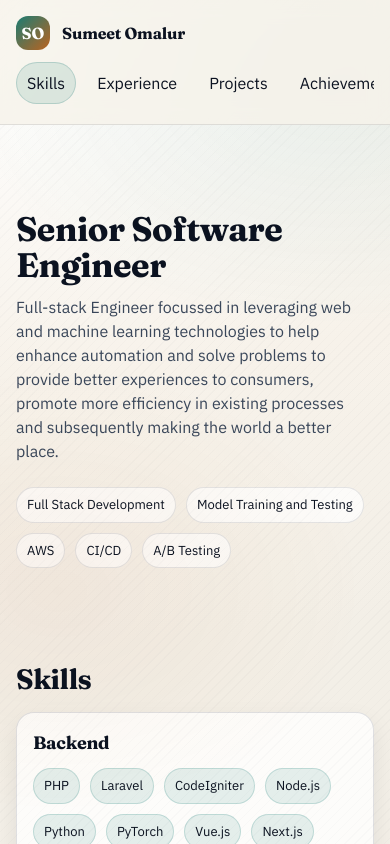
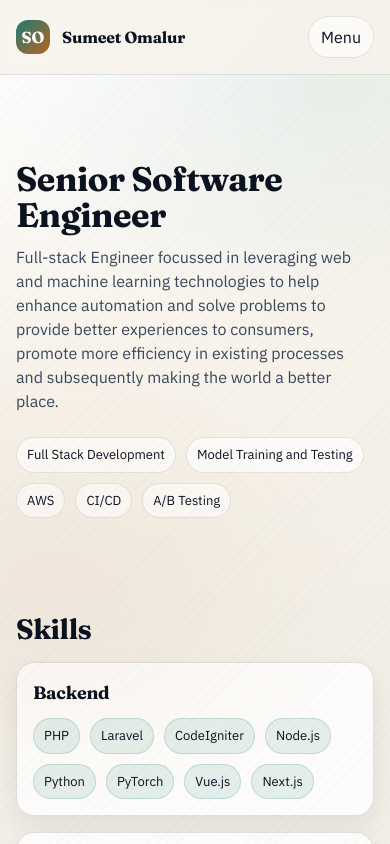
Before and after one commit to somalur/somalur.github.io, a Next.js app: page / in a window 390 px wide. Shown: the top 844 px of the page. Built offline with nearby package versions, Linux system fonts and the light colour scheme.

Commit message:
Use dropdown nav on mobile

```diff
--- a/src/app/page.module.css
+++ b/src/app/page.module.css
@@ -75,6 +75,18 @@
   display: flex;
   flex-wrap: wrap;
   gap: 10px;
+}
+
+.navDetails {
+  position: relative;
+}
+
+.navSummary {
+  display: none;
+}
+
+details.navDetails:not([open]) > nav {
+  display: flex;
 }
 
 .navLink {
@@ -265,39 +277,54 @@
     padding: var(--space-3);
   }
 
-  .siteHeader .container {
-    flex-wrap: wrap;
-    align-items: flex-start;
-    gap: var(--space-2);
+  .brandTitle {
+    font-size: 16px;
   }
 
-  .brand {
-    min-width: 0;
+  .navSummary {
+    display: inline-flex;
+    align-items: center;
+    gap: 10px;
+    padding: 8px 12px;
+    border-radius: 999px;
+    border: 1px solid rgba(15, 23, 42, 0.10);
+    background: rgba(255, 255, 255, 0.60);
+    color: var(--ink);
+    cursor: pointer;
+    user-select: none;
   }
 
-  .brandTitle {
-    font-size: 16px;
-    white-space: nowrap;
-    overflow: hidden;
-    text-overflow: ellipsis;
-    max-width: 72vw;
+  .navSummary:focus-visible {
+    outline: 3px solid var(--ring);
+    outline-offset: 3px;
   }
 
-  .siteNav {
-    width: 100%;
-    flex-wrap: nowrap;
-    overflow-x: auto;
-    -webkit-overflow-scrolling: touch;
-    scrollbar-width: none;
-    padding-bottom: 4px;
-  }
-
-  .siteNav::-webkit-scrollbar {
+  .navSummary::-webkit-details-marker {
     display: none;
   }
 
+  details.navDetails:not([open]) > nav {
+    display: none;
+  }
+
+  details.navDetails[open] > nav {
+    display: flex;
+    position: absolute;
+    right: 0;
+    top: calc(100% + 10px);
+    min-width: 220px;
+    flex-direction: column;
+    align-items: stretch;
+    padding: 10px;
+    border-radius: 16px;
+    border: 1px solid rgba(15, 23, 42, 0.12);
+    background: rgba(255, 255, 255, 0.92);
+    box-shadow: 0 18px 50px rgba(15, 23, 42, 0.18);
+    backdrop-filter: blur(10px);
+  }
+
   .navLink {
-    white-space: nowrap;
+    padding: 10px 12px;
   }
 }
 
--- a/src/app/page.tsx
+++ b/src/app/page.tsx
@@ -18,6 +18,8 @@ export default function Home() {
             <span className={styles.brandTitle}>Sumeet Omalur</span>
           </div>
 
+          <details className={styles.navDetails}>
+            <summary className={styles.navSummary}>Menu</summary>
             <nav className={styles.siteNav} aria-label="Primary">
               <a className={styles.navLink} href="#skills" data-nav="skills">
                 Skills
@@ -39,10 +41,15 @@ export default function Home() {
               >
                 Achievements
               </a>
-            <a className={styles.navLink} href="#education" data-nav="education">
+              <a
+                className={styles.navLink}
+                href="#education"
+                data-nav="education"
+              >
                 Education
               </a>
             </nav>
+          </details>
         </div>
       </header>
 
--- a/src/components/NavEnhancer.tsx
+++ b/src/components/NavEnhancer.tsx
@@ -43,6 +43,11 @@ export default function NavEnhancer() {
         const id = href.slice(1);
         const target = document.getElementById(id);
         if (!target) return;
+
+        const details = a.closest("details");
+        if (details && details.hasAttribute("open")) {
+          details.removeAttribute("open");
+        }
 
         if (prefersReducedMotion()) return;
 
```
Lines whose indentation alone changed are shown as unchanged.
